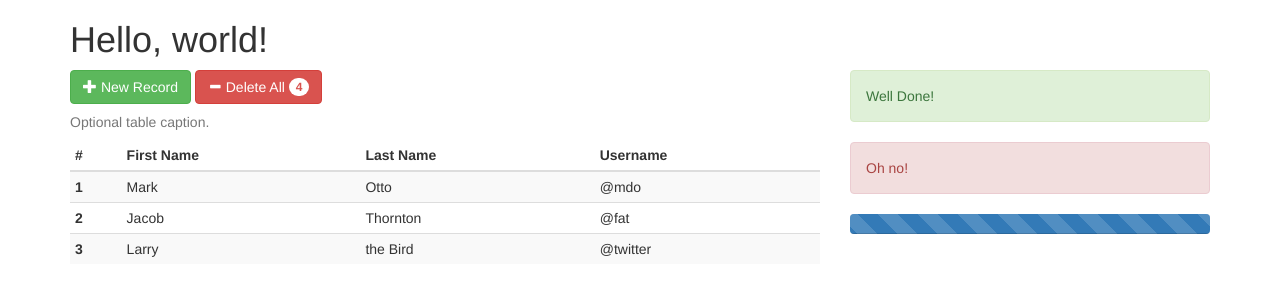
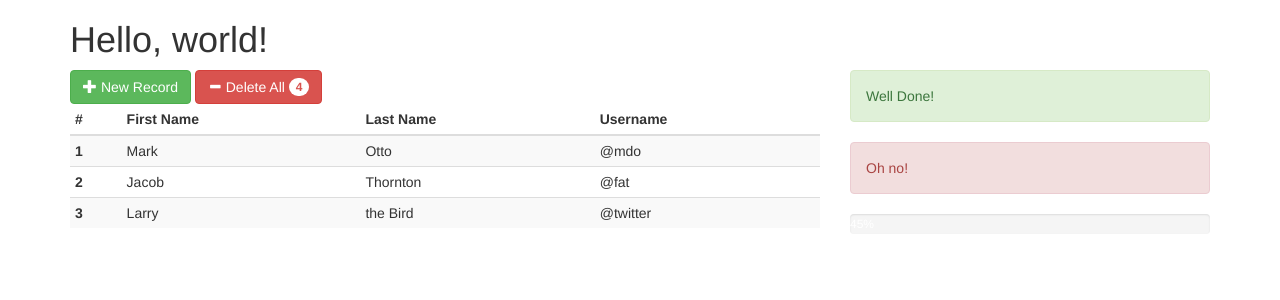
Before and after one commit to N02935103/Web-Progrmming-2015, a PHP site: page / in a window 1280 px wide. Shown: the top 300 px of the page. Run offline with PHP 8.4, Linux system fonts and the light colour scheme; some libraries are stand-ins or nearby versions.

Commit message:
Class of 9/10/15

```diff
--- a/index.php
+++ b/index.php
@@ -28,7 +28,7 @@
         </a>
         <div class="bs-example" data-example-id="simple-table">
           <table class="table table-condensed table-striped table-ordered table-hover">
-            <caption>Optional table caption.</caption>
+            <!--<caption>Optional table caption.</caption>-->
             <thead>
               <tr>
                 <th>#</th>
@@ -64,8 +64,8 @@
         <div class="alert alert-success" role="alert">Well Done!</div>
         <div class="alert alert-danger" role="alert">Oh no!</div>
         <div class="progress">
-          <div class="progress-bar progress-bar-striped active" role="progressbar" aria-valuenow="45" aria-valuemin="0" aria-valuemax="100" style="width: 45%">
-            <span class="sr-only">45% Complete</span>
+          <div class="progress-bar progress-bar-striped active" role="progressbar" aria-valuenow="45" aria-valuemin="0" aria-valuemax="100" style="width: 20%">
+            <span>45% Complete</span>
           </div>
         </div>
       </div>
@@ -83,9 +83,25 @@
   <!-- Latest compiled and minified JavaScript -->
   <script src="https://maxcdn.bootstrapcdn.com/bootstrap/3.3.5/js/bootstrap.min.js"></script>
   <script type="text/javascript">
-    $(".progress-bar").animate({
-      width: "100%"
-    }, 2000);
+    (function() {
+      var shrink = function() {
+        $(".progress-bar").animate({
+          width: "0%"
+        }, 2000);
+      }
+
+      $(".progress-bar").animate({
+        width: "100%"
+      }, 1000);
+
+      var myObject = {
+        hello: "world",
+        intendedWidth: $(".progress-bar").animate({width: "0%"}, 2000)
+      };
+
+      setTimeout(shrink(), 5000);
+    })()
+
   </script>
 </body>
 
```
Also changed, not shown: new_file.html (line endings or trailing spaces).
